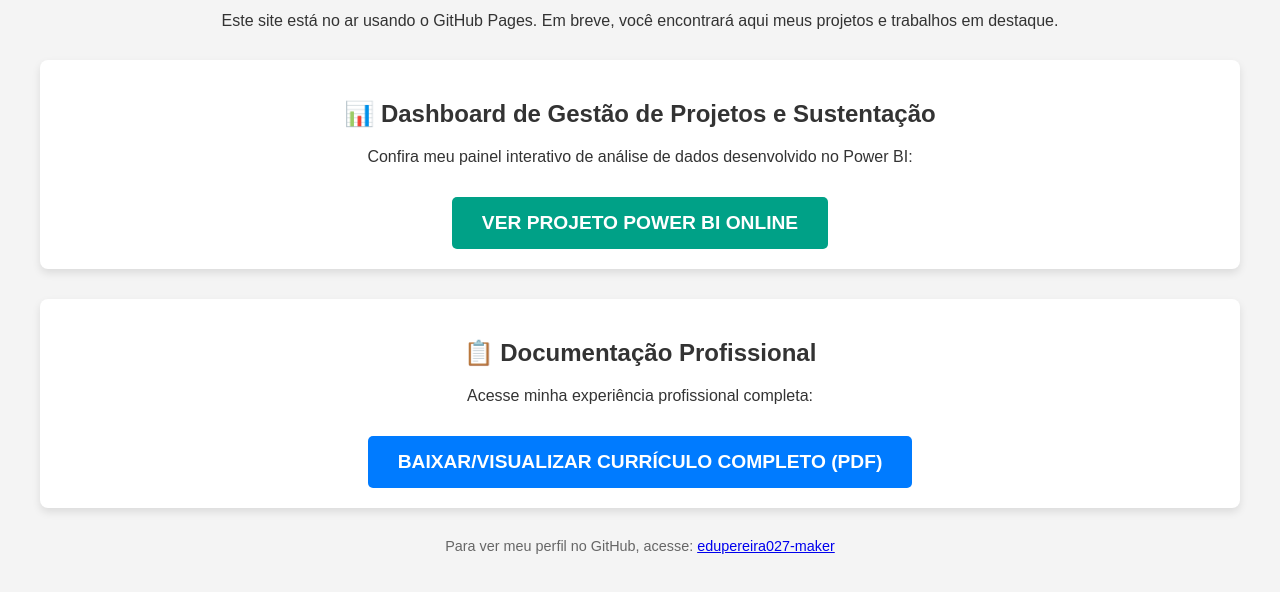
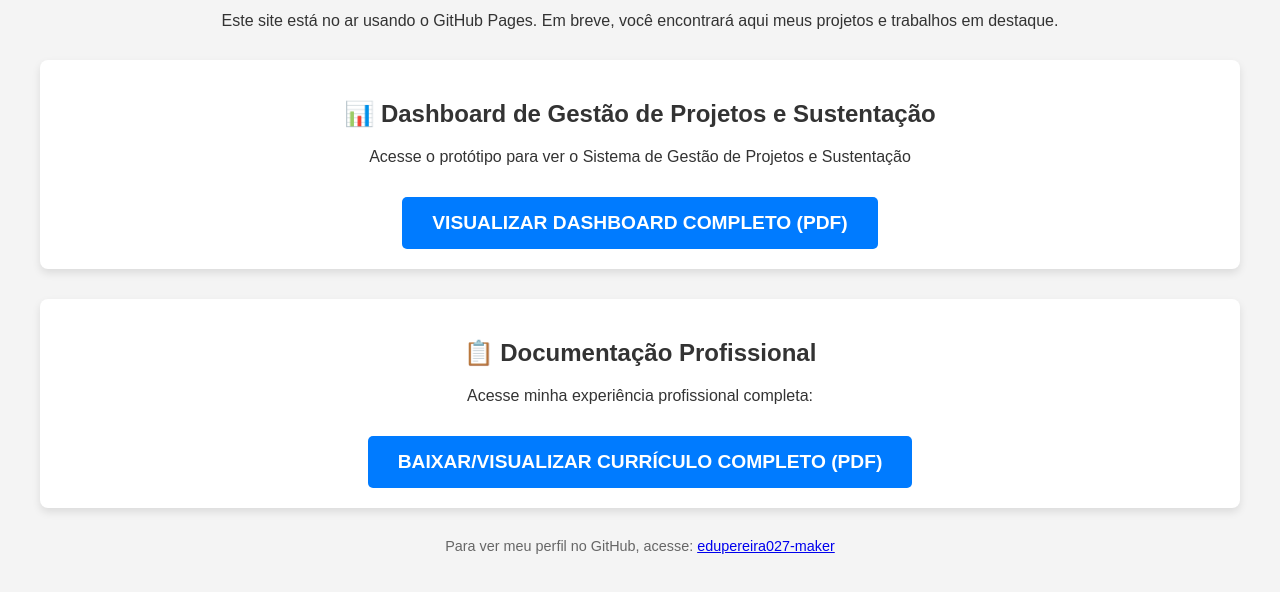
Before and after one commit to edupereira027-maker/edupereira027-maker.github.io, a plain HTML site: page index.html in a window 1280 px wide. Shown: the part 98-690 px from the top of the page. Drawn offline with Linux system fonts and the light colour scheme.

Commit message:
Revise dashboard link and add PDF access
Updated project management dashboard link and description.

```diff
--- a/index.html
+++ b/index.html
@@ -67,13 +67,12 @@
 
     <div class="section-container">
         <h2>📊 Dashboard de Gestão de Projetos e Sustentação</h2>
-        <p>Confira meu painel interativo de análise de dados desenvolvido no Power BI:</p>
-        <a href="https://app.powerbi.com/view?r=eyJrIjoiNzA4ZTIyOGYtZmU1Zi00ZGFkLThlYWQtODgzNzI2Yzk0MDZjIiwidCI6IjY1OWNlMmI4LTA3MTQtNDE5OC04YzM4LWRjOWI2MGFhYmI1NyJ9"
-           class="powerbi-button"
-           target="_blank">
-            VER PROJETO POWER BI ONLINE
+        <p>Acesse o protótipo para ver o Sistema de Gestão de Projetos e Sustentação</p>
+        <a href="SGGC – Sistema de Gestão e Governança Corporativa.pdf" class="cv-button" target="_blank">
+            VISUALIZAR DASHBOARD COMPLETO (PDF)
         </a>
     </div>
+
 
     <div class="section-container">
         <h2>📋 Documentação Profissional</h2>
```
